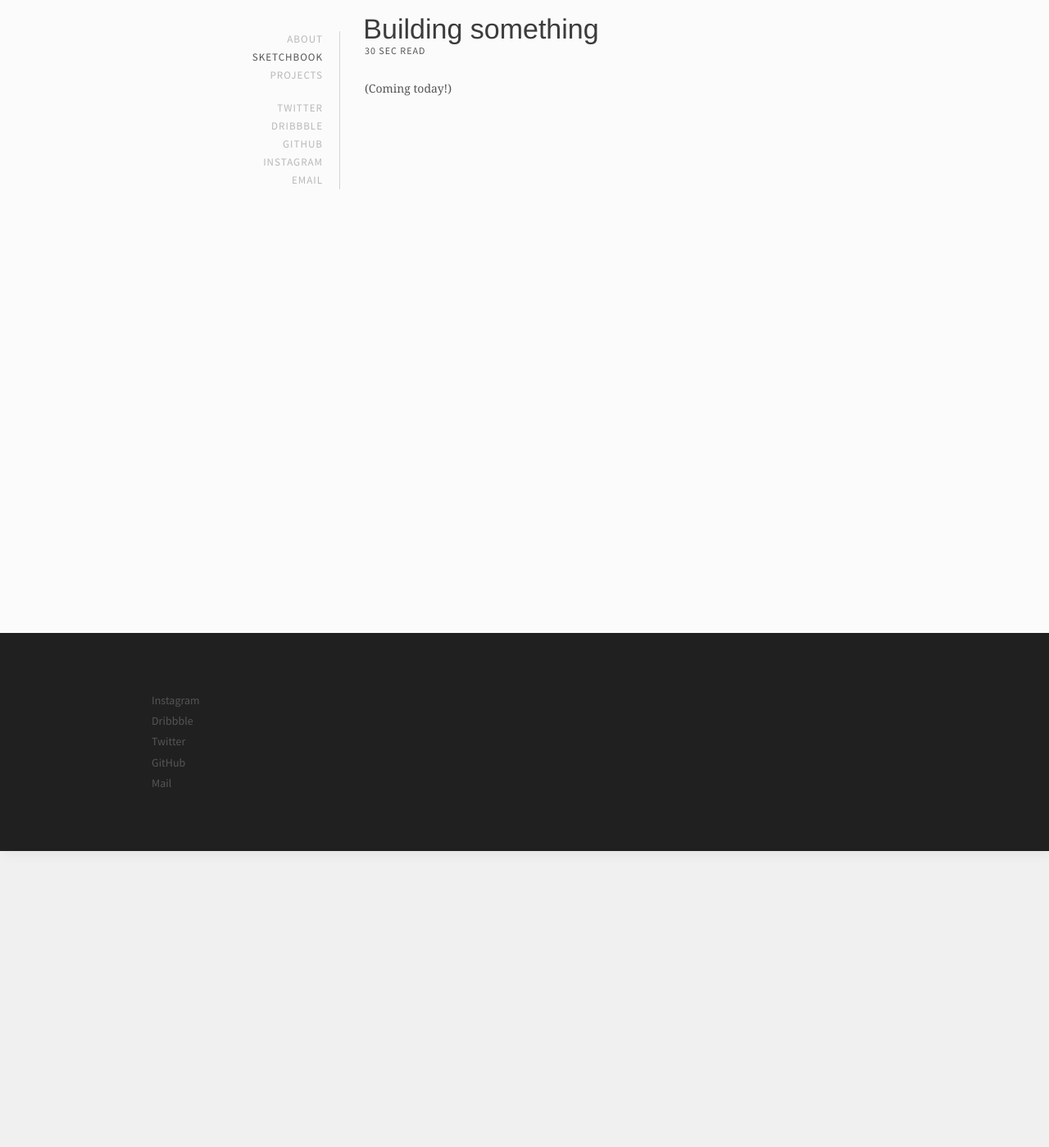
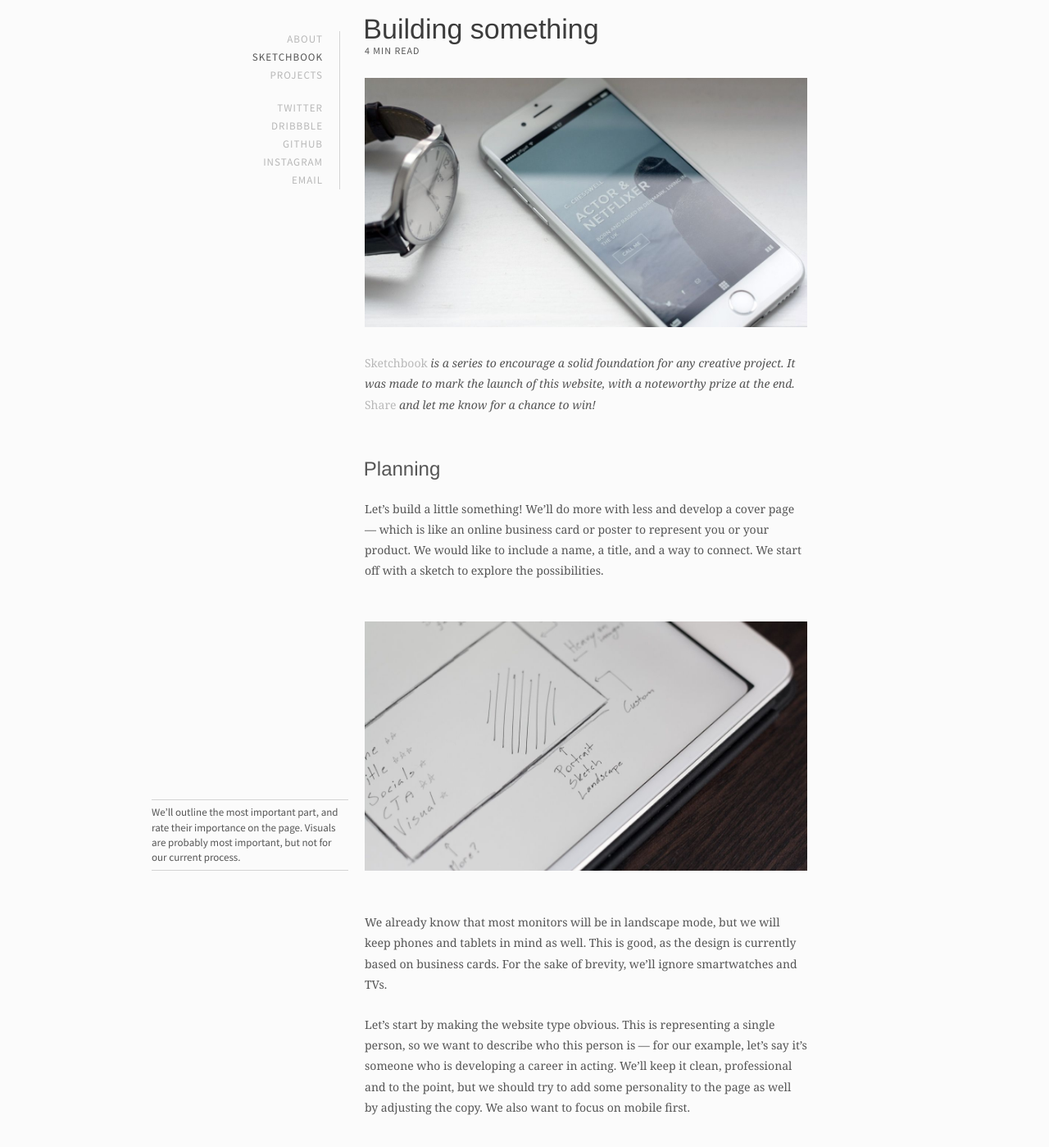
Before and after one commit to partcoffee/partcoffee.github.io, a Jekyll site: the page built from sketchbook-3.md, in a window 1280 px wide and 1400 px high, scrolled down 362 px. Shown: the whole window at 82% size. Built offline with Jekyll 4.4.1, drawn with Linux system fonts in a browser that asks for light colours; some of the changed text lies outside the part shown.

Commit message:
Added part three

```diff
--- a/sketchbook-3.md
+++ b/sketchbook-3.md
@@ -5,4 +5,73 @@ headline: Building something
 permalink: /sketchbook-3/
 ---
 
-(Coming today!)
+<img src="../img/sketchbook/img_14.jpg" alt="Final outcome" class="spaceless cover">
+
+*<a href="/case-sketchbook">Sketchbook</a> is a series to encourage a solid foundation for any creative project. It was made to mark the launch of this website, with a noteworthy prize at the end. <a href="http://twitter.com/share?text=How%20To%20Start%20Sketching" target="_blank">Share</a> and let me know for a chance to win!*
+
+Planning
+-
+
+Let's build a little something! We'll do more with less and develop a cover page &mdash; which is like an online business card or poster to represent you or your product. We would like to include a name, a title, and a way to connect. We start off with a sketch to explore the possibilities.
+
+<span class="sidenote img">
+	<img src="../img/sketchbook/img_11.jpg" alt="Initial sketches">
+	<span>We'll outline the most important part, and rate their importance on the page. Visuals are probably most important, but not for our current process.</span>
+</span>
+
+We already know that most monitors will be in landscape mode, but we will keep phones and tablets in mind as well. This is good, as the design is currently based on business cards. For the sake of brevity, we'll ignore smartwatches and TVs.
+
+Let's start by making the website type obvious. This is representing a single person, so we want to describe who this person is &mdash; for our example, let's say it's someone who is developing a career in acting. We'll keep it clean, professional and to the point, but we should try to add some personality to the page as well by adjusting the copy. We also want to focus on mobile first.
+
+<img src="../img/sketchbook/img_12.jpg" alt="Layout" class="big">
+
+Our actor wants to get in touch with people to discuss ideas and opportunities &mdash; that's our call-to-action right there, so we'll add a few links to make people talk and connect. All we need now is a good picture of our actor, and we're good to go!
+
+Development
+-
+
+Our layout looks simple, but good &mdash; time to develop! This will be a static site, so our code should be pretty straight forward. I will not cover any in-depth code here, but you can check out a <a href="/experimental/cover" target="_blank">live demo here</a>.
+
+<img src="../img/sketchbook/img_01.png" alt="Exploring typography" class="transparent big">
+
+Typography is probably the most important part of our cover page. We are looking for a elegant and bold font, but we should keep our options open. I chose <a href="http://www.google.com/fonts/specimen/Montserrat" target="_blank">Montserrat</a> based on our buzzwords and typographic brainstorm. Montserrat is the top right sans-serif font above by the way.
+
+* Sans-serif
+* Uppercase
+* Clean
+* Bold
+* Legible
+
+We will also give our text a very subtle shadow to ensure legible text on bright images &mdash; we're basically doing ourselves a favour. Our call to action button will not have a shadow, but it needs some styling anyway &mdash; let's make it look more like a button. We have a lot of different ways to go here, but we'll go for a square button to match the sharp edges of our headline font.
+
+<img src="../img/sketchbook/img_13.jpg" alt="Buttons">
+
+For the footer links, I had some icons in mind. These will adjust depending on what sort of media channels our actor is looking to use, but for now we'll  assume he/she is an avid user of Facebook, Twitter and email. We are loading <a href="http://fortawesome.github.io/Font-Awesome/" target="_blank">Font Awesome</a> to be flexible.
+
+Wizardry
+-
+
+You can probably figure this out <a href="/experimental/cover" target="_blank">from the demo</a>, but the two interesting bits from the code would be the full screen background image and centered content.
+
+	body
+	    background: url('image.jpg') no-repeat center
+	    background-size: cover
+	    height: 100%
+	    position: relative
+	    width: 100%
+
+	main
+	    position: absolute
+	    top: 50%
+	    transform: translateY(-50%)
+
+Whoo!
+-
+
+We used our sketchbook throughout the process to make a neat little cover-page for individuals to promote themselves. Our example is promoting an actor, but I kept it universal enough to be adaptable to any skill and personality. Feel free to use it for whatever you want.
+
+<img src="../img/sketchbook/2.jpg" alt="Final outcome" class="big">
+
+*In the next part, I will cover some common pitfalls and make sure you're on your way to a sketchy, but awesome future. Feel free to <a href="http://twitter.com/share?text=How%20To%20Start%20Sketching" target="_blank">share</a> this series for a chance to win yourself a noteworthy prize!*
+
+<a href="/sketchbook-4" class="next">Next up: Sketchbook part four</a>
```
Also changed, not shown: img/sketchbook/1.jpg (deleted), img/sketchbook/2.jpg, img/sketchbook/img_15.jpg.
